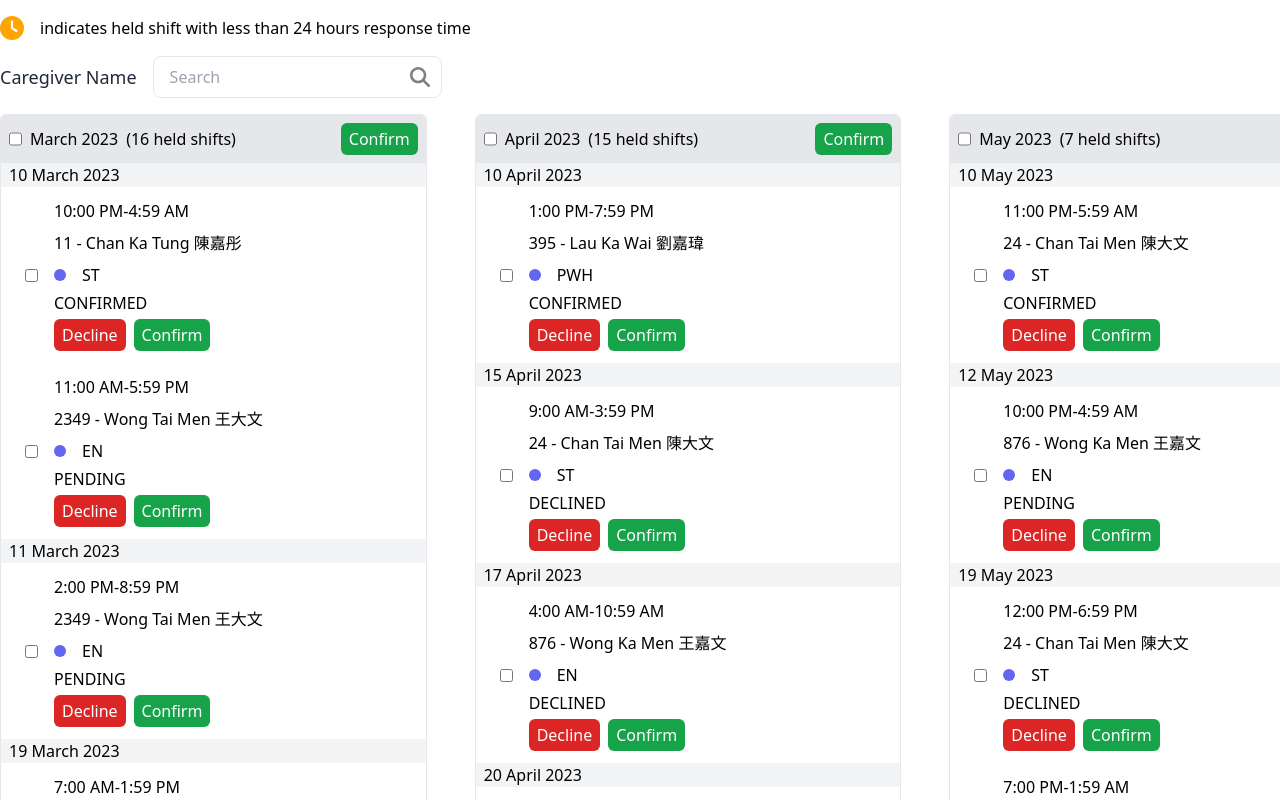
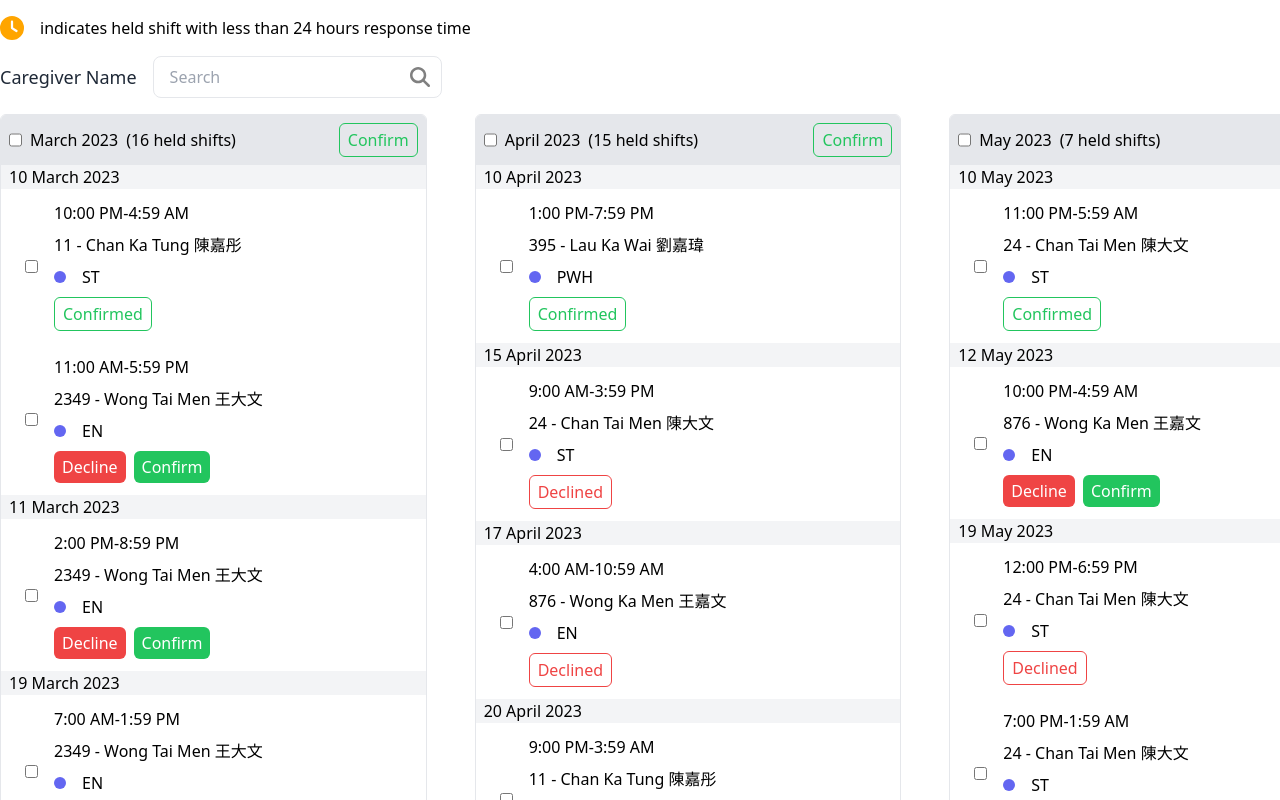
Before and after one commit to yilverdeja/caregiver-admin-dashboard, a React (Vite) app in the folder frontend/: page / in a window 1280 px wide. Shown: the top 800 px of the page. Built offline with nearby package versions, Linux system fonts and the light colour scheme.

Commit message:
feat: add button with update function

```diff
--- a/frontend/src/components/ShiftCard.tsx
+++ b/frontend/src/components/ShiftCard.tsx
@@ -1,6 +1,7 @@
 import { useContext } from 'react';
 import { Shift } from '../store';
 import ShiftSelectionContext from '../contexts/ShiftSelectionContext';
+import StatusButton from './StatusButton';
 
 interface Props {
 	shift: Shift;
@@ -38,20 +39,23 @@ const ShiftCard = ({ shift, onUpdateStatus }: Props) => {
 					<span className="flex w-3 h-3 me-3 bg-indigo-500 rounded-full"></span>
 					<p>{shift.role}</p>
 				</div>
-				<p>{shift.status}</p>
 				<div className="flex flex-row gap-2 my-1">
-					<button
-						className="bg-red-600 text-white px-2 py-1 rounded-md"
+					<StatusButton
 						onClick={() => onUpdateStatus('DECLINED')}
+						disabled={shift.status === 'DECLINED'}
+						show={shift.status === 'PENDING'}
+						buttonType="DECLINE"
 					>
-						Decline
-					</button>
-					<button
-						className="bg-green-600 text-white px-2 py-1 rounded-md"
+						{shift.status === 'PENDING' ? 'Decline' : 'Declined'}
+					</StatusButton>
+					<StatusButton
 						onClick={() => onUpdateStatus('CONFIRMED')}
+						disabled={shift.status === 'CONFIRMED'}
+						show={shift.status === 'PENDING'}
+						buttonType="CONFIRM"
 					>
-						Confirm
-					</button>
+						{shift.status === 'PENDING' ? 'Confirm' : 'Confirmed'}
+					</StatusButton>
 				</div>
 			</div>
 		</div>
--- a/frontend/src/components/ShiftsMonthView.tsx
+++ b/frontend/src/components/ShiftsMonthView.tsx
@@ -2,6 +2,7 @@ import { useEffect, useMemo, useState } from 'react';
 import { useShiftStore } from '../store';
 import ShiftsDayView from './ShiftsDayView';
 import ShiftSelectionContext from '../contexts/ShiftSelectionContext';
+import StatusButton from './StatusButton';
 
 interface Props {
 	monthKey: string;
@@ -84,9 +85,13 @@ const ShiftsMonthView = ({ monthKey }: Props) => {
 							{shiftsInMonth.length === 1 ? '' : 's'})
 						</p>
 					</div>
-					<button className="bg-green-600 text-white px-2 py-1 rounded-md">
+					<StatusButton
+						onClick={() => console.log('update all!')}
+						disabled={selectedCount === 0}
+						buttonType="CONFIRM"
+					>
 						Confirm
-					</button>
+					</StatusButton>
 				</header>
 
 				<div>
--- /dev/null
+++ b/frontend/src/components/StatusButton.tsx
@@ -0,0 +1,52 @@
+import { ReactNode } from 'react';
+
+interface Props {
+	children: ReactNode;
+	onClick: () => void;
+	disabled?: boolean;
+	show?: boolean;
+	buttonType: 'CONFIRM' | 'DECLINE';
+}
+
+const StatusButton = ({
+	children,
+	onClick,
+	disabled = false,
+	buttonType,
+	show = true,
+}: Props) => {
+	if (!show && !disabled) return null;
+
+	const baseStyle = 'px-2 py-1 rounded-md';
+	const buttonStyles = {
+		default: `${baseStyle} bg-gray-800 hover:bg-green-900 text-white`,
+		CONFIRM: `${baseStyle} bg-green-500 hover:bg-green-600 text-white`,
+		DECLINE: `${baseStyle} bg-red-500 hover:bg-red-600 text-white`,
+	};
+
+	const disabledButtonStyles = {
+		default: `${baseStyle} bg-transparent text-gray-800 border border-gray-800`,
+		CONFIRM: `${baseStyle} bg-transparent text-green-500 border border-green-500`,
+		DECLINE: `${baseStyle} bg-transparent text-red-500 border border-red-500`,
+	};
+
+	const getButtonStyle = () => {
+		if (disabled) {
+			return disabledButtonStyles[buttonType];
+		}
+		return buttonStyles[buttonType] || buttonStyles['default'];
+	};
+
+	return (
+		<button
+			type="button"
+			onClick={onClick}
+			disabled={disabled}
+			className={getButtonStyle()}
+		>
+			{children}
+		</button>
+	);
+};
+
+export default StatusButton;
```
